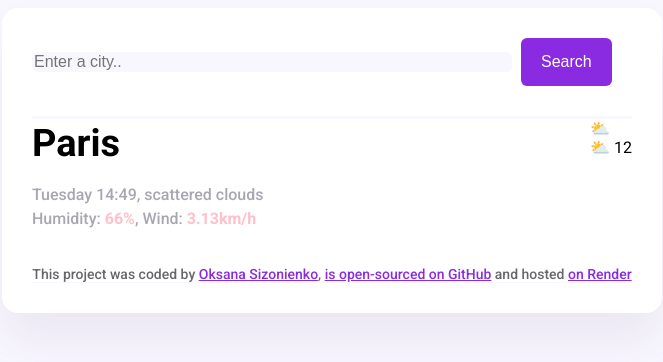
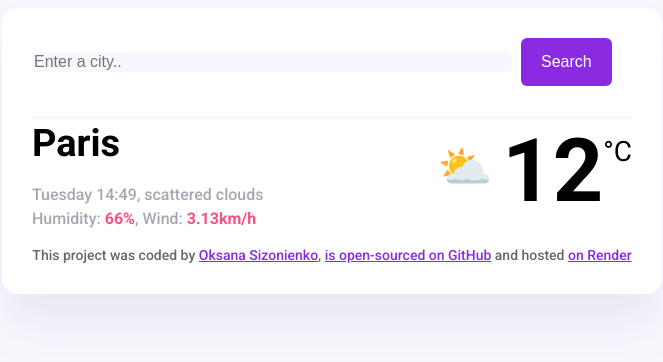
Before and after one commit to KseniyaLikesCoding/meteo, a plain HTML site: page index.html in a window 1280 px wide. Shown: the whole page, without its empty margins (6-669 px from the left). Drawn offline with Linux system fonts and the light colour scheme.

Commit message:
Added basic CSS

```diff
--- a/index.html
+++ b/index.html
@@ -16,10 +16,12 @@
     <div class="weather-app">
       <header>
         <form class="search-form">
-          <input type="search"
+          <input
+            type="search"
             placeholder="Enter a city.."
             required
-            class="search-form-input" />
+            class="search-form-input"
+          />
           <input type="submit" value="Search" class="search-form-button" />
         </form>
       </header>
@@ -28,13 +30,19 @@
           <div>
             <h1 class="weather-app-city">Paris</h1>
             <p class="weather-app-details">
-            Tuesday 14:49, scattered clouds <br />Humidity: <strong>66%</strong>, Wind: <strong>3.13km/h</strong>
+              Tuesday 14:49, scattered clouds <br />Humidity:
+              <strong>66%</strong>, Wind: <strong>3.13km/h</strong>
             </p>
           </div>
-        <div class="weather-app-temperature"><div class="weather-app-icon">⛅ </div><div class="weather-app-temperature-value"></div>⛅ 12</div>
+          <div class="weather-app-temperature-container">
+            <div class="weather-app-icon">⛅</div>
+            <div class="weather-app-temperature">12</div>
+            <div class="weather-app-unit"> °C</div>
+
+          </div>
         </div>
       </main>
-      <br>
+
 
       <footer>
         This project was coded by
--- a/src/style.css
+++ b/src/style.css
@@ -5,8 +5,7 @@ body {
 a {
   color: blueviolet;
 }
-h1 {
-}
+
 .weather-app {
   background: white;
   max-width: 600px;
@@ -54,9 +53,25 @@ main {
   color: rgba(39, 33, 66, 0.4);
   font-weight: 500;
 }
-  .weather-app-details strong {
-    color: pink;
-  }
+.weather-app-details strong {
+  color: #f65282;
+}
+.weather-app-icon {
+  font-size: 44px;
+  margin-top: 22px;
+}
+.weather-app-temperature-container {
+  display: flex;
+}
+.weather-app-temperature {
+  font-size: 88px;
+  margin-left: 10px;
+  font-weight: bold;
+}
+.weather-app-unit {
+  margin-top: 16px;
+  font-size: 28px;
+}
 
 footer {
   border-bottom: 1px solid #f9f7fe;
```
Lines whose indentation alone changed are shown as unchanged.
